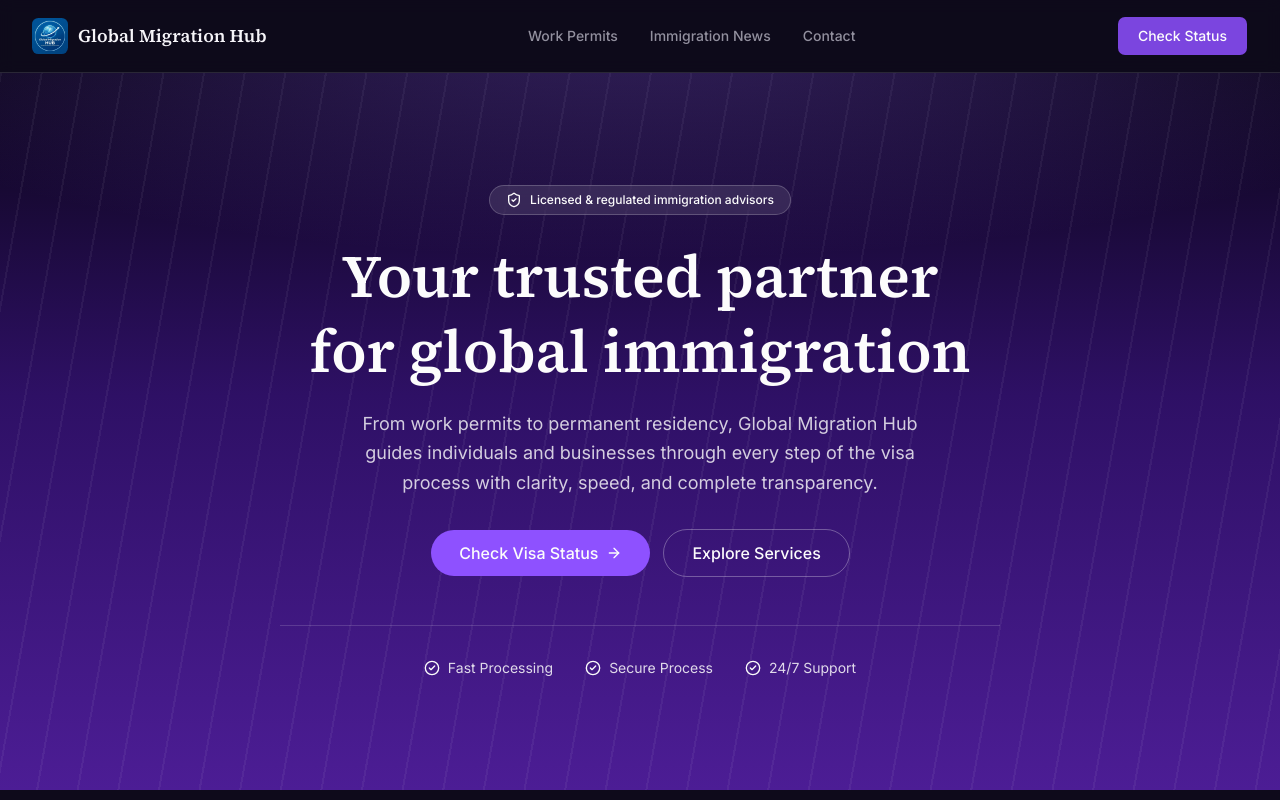
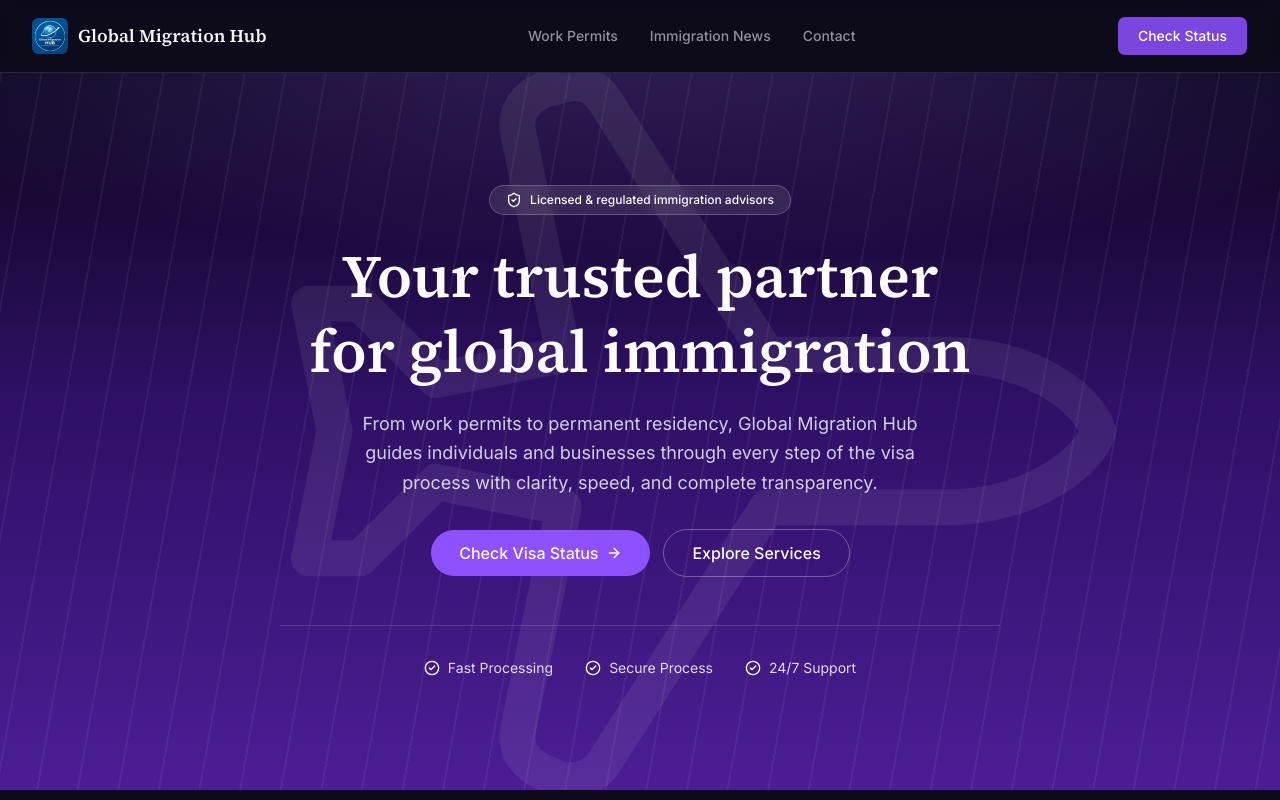
Before and after one commit to limon888899/Global-Migration-Hub, a Next.js app: page / in a window 1280 px wide. Shown: the top 800 px of the page. Built offline with nearby package versions, Linux system fonts and the light colour scheme.

Commit message:
Integrate Plane component into hero section
Added a Plane component to the hero section for visual enhancement.

```diff
--- a/components/hero.tsx
+++ b/components/hero.tsx
@@ -1,6 +1,6 @@
 "use client"
 
-import { ArrowRight, ShieldCheck, CheckCircle2 } from "lucide-react"
+import { ArrowRight, ShieldCheck, CheckCircle2, Plane } from "lucide-react"
 import { Button, buttonVariants } from "@/components/ui/button"
 import { cn } from "@/lib/utils"
 import { useVisaStatusModal } from "@/components/visa-status-modal"
@@ -19,7 +19,12 @@ export function Hero() {
 
   return (
     <section id="top" className="relative overflow-hidden text-primary-foreground" style={heroBackground}>
-      <div className="mx-auto max-w-3xl px-4 py-20 text-center sm:px-6 sm:py-28">
+      <Plane
+        className="pointer-events-none absolute left-1/2 top-1/2 z-0 size-[38rem] -translate-x-1/2 -translate-y-1/2 rotate-45 text-primary-foreground/[0.07] sm:size-[46rem] lg:size-[54rem]"
+        aria-hidden="true"
+        strokeWidth={1}
+      />
+      <div className="relative z-10 mx-auto max-w-3xl px-4 py-20 text-center sm:px-6 sm:py-28">
         <span className="inline-flex items-center gap-2 rounded-full border border-primary-foreground/20 bg-primary-foreground/10 px-4 py-1.5 text-xs font-medium backdrop-blur">
           <ShieldCheck className="size-4" aria-hidden="true" />
           Licensed &amp; regulated immigration advisors
```
